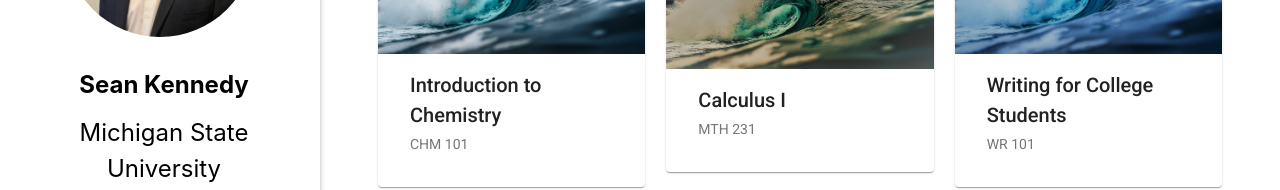
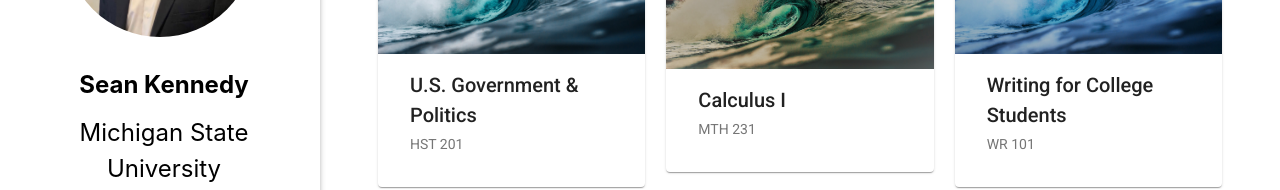
Before and after one commit to Nmcurtis/MHacks-20-beta, an Angular app in the folder angular/: page / in a window 1280 px wide. Shown: the part 258-448 px from the top of the page. Built offline with nearby package versions, Linux system fonts and the light colour scheme.

Commit message:
Update subject

```diff
--- a/angular/src/app/configs/classes.ts
+++ b/angular/src/app/configs/classes.ts
@@ -1,7 +1,7 @@
 export const CLASSES = [
     {
-        classCode: "CHM 101",
-        className: "Introduction to Chemistry",
+        classCode: "HST 201",
+        className: "U.S. Government & Politics",
         preview: "assets/img/stock.jpeg"
     },
     {
```
